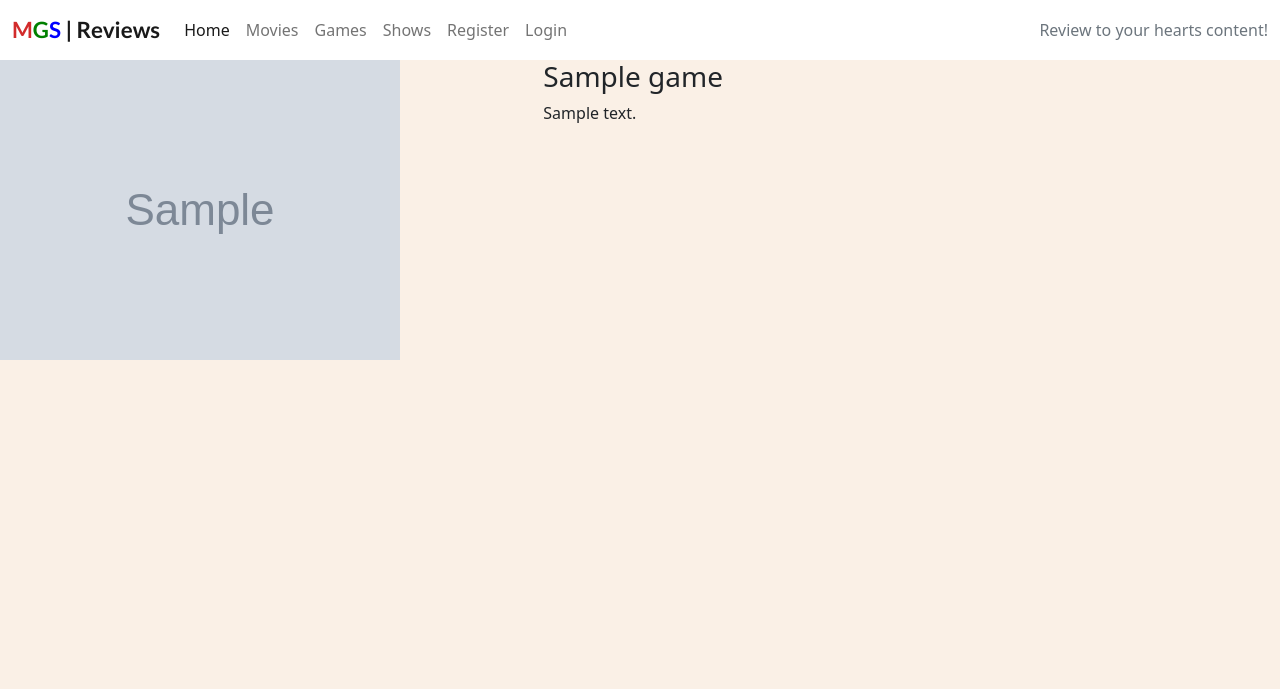
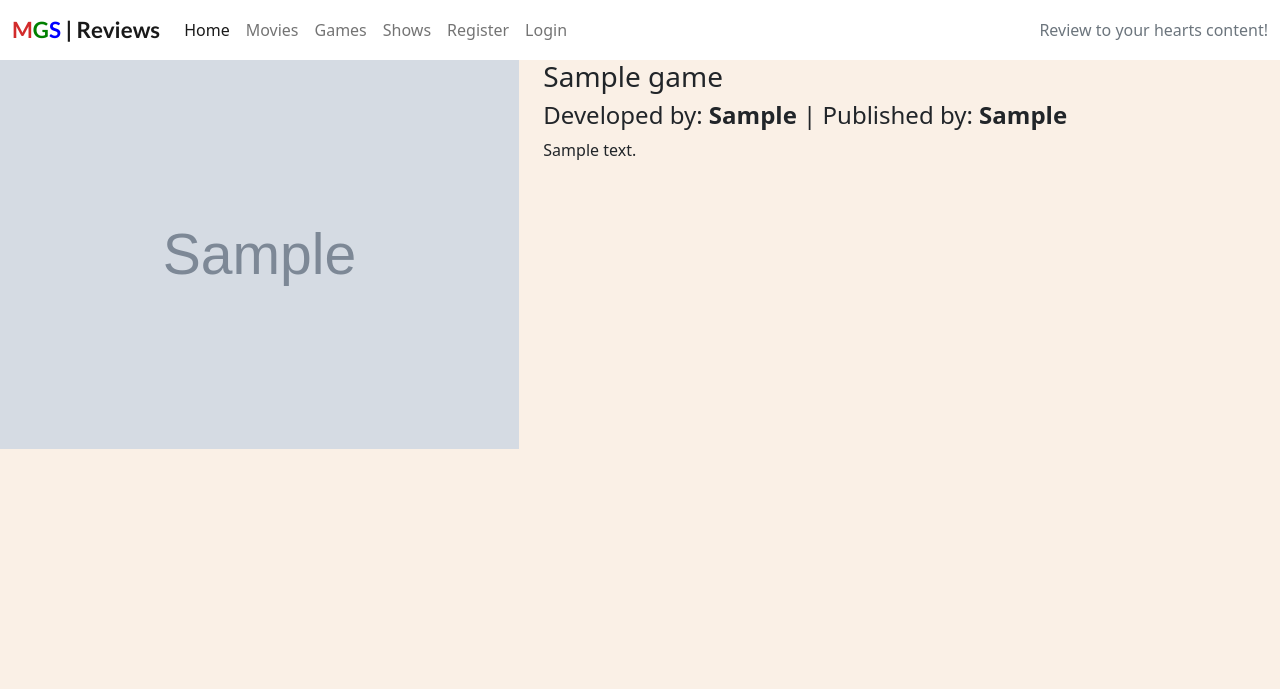
Before and after one commit to ShaneCDev/mgsreviews, a Django app: page /games in a window 1280 px wide. Shown: the top 689 px of the page. Run offline with Django 3.2, Linux system fonts and the light colour scheme; tables that the repository leaves empty hold one stand-in row (values such as "Sample post"); grey boxes marked "Sample" are stand-in pictures.

Commit message:
added some more games to the database and some styling to the games page

```diff
--- a/templates/games.html
+++ b/templates/games.html
@@ -7,20 +7,22 @@
             {% if forloop.index|divisibleby:2 != 0 %}
                 <div class="col-md-7">
                     <h3>{{ game.title }}</h3>
+                    <h4>Developed by: <strong>{{ game.developer }}</strong> | Published by: <strong>{{ game.publisher }}</strong></h4>
                     <p>
                         {{ game.description }}
                     </p>
                 </div>
                 <div class="col-md-5">
-                    <img src="{{ game.poster.url }}" alt="{{ game.title }}">
+                    <img src="{{ game.poster.url }}" alt="{{ game.title }}" class="poster-contain">
                 </div>
         </div>
             {% else %}
                 <div class="col-md-5">
-                    <img src="{{ game.poster.url }}" alt="{{ game.title }}">
+                    <img src="{{ game.poster.url }}" alt="{{ game.title }}" class="poster-contain">
                 </div>
                 <div class="col-md-7">
                     <h3>{{ game.title }}</h3>
+                    <h4>Developed by: <strong>{{ game.developer }}</strong> | Published by: <strong>{{ game.publisher }}</strong></h4>
                     <p>
                         {{ game.description }}
                     </p>
```
